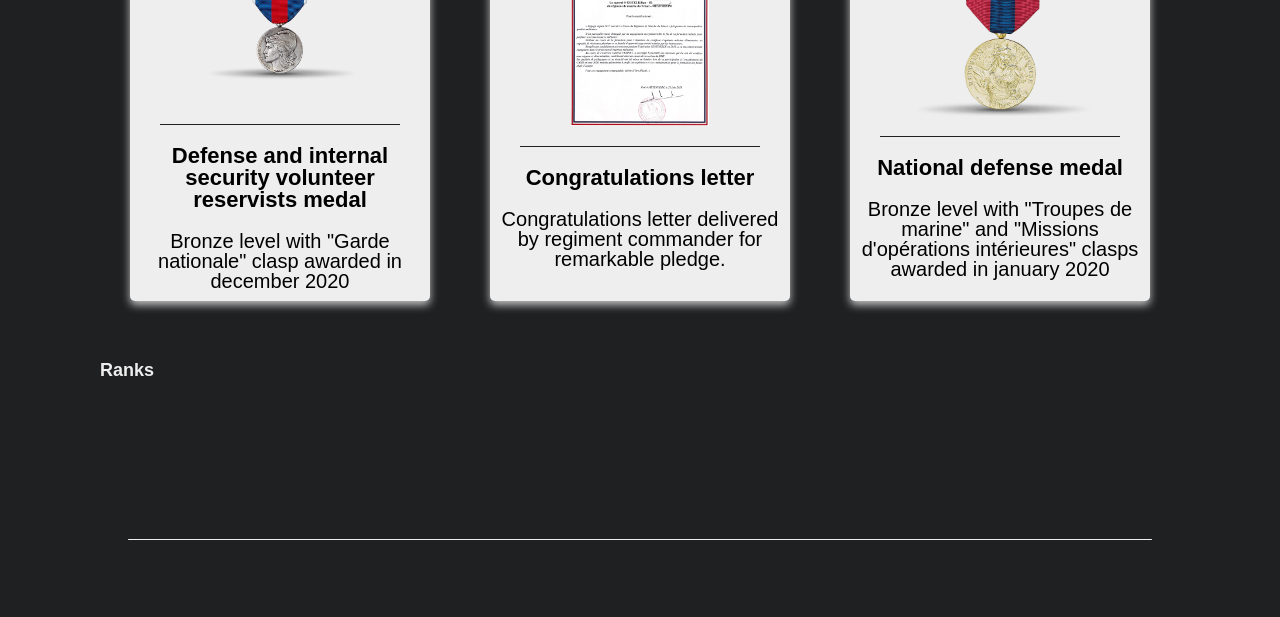
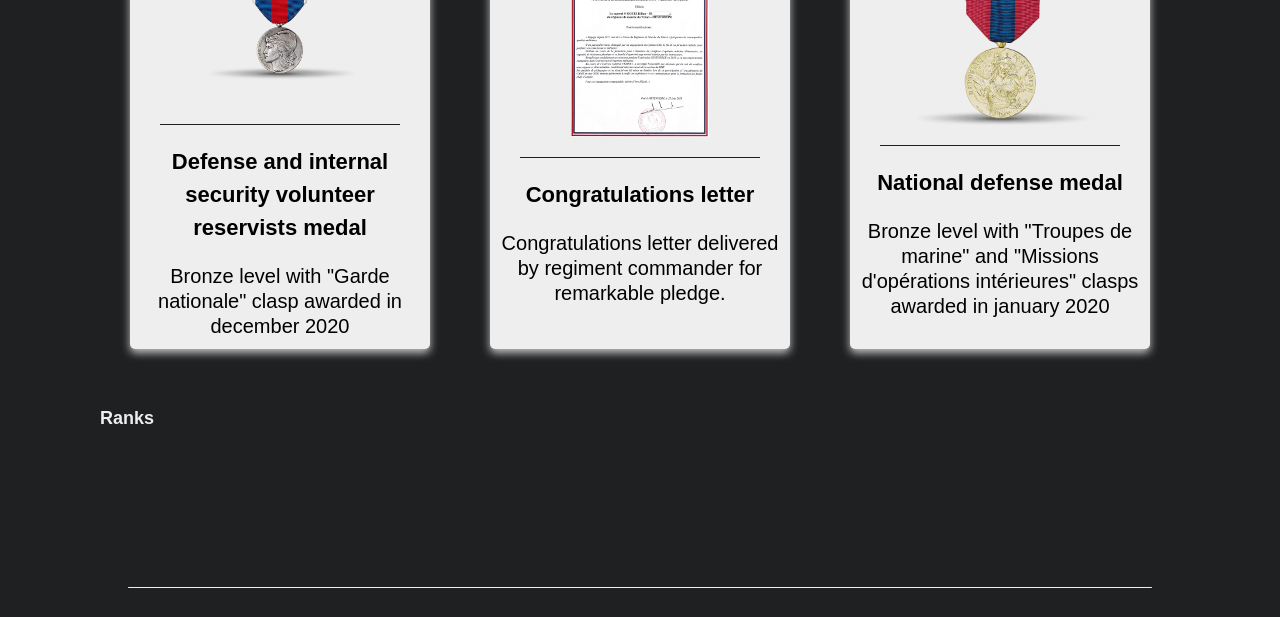
Before and after one commit to Beladric/portfolio, a plain HTML site: page workExperience/workExperience.html in a window 1280 px wide. Shown: the part 2279-2896 px from the top of the page. Drawn offline with Linux system fonts and the light colour scheme.

Commit message:
Refactor text style of work experiences card

```diff
--- a/workExperience/workExperience.sass
+++ b/workExperience/workExperience.sass
@@ -420,12 +420,12 @@ body
   font-family: "Josefin Sans", sans-serif
   font-weight: 700
   font-size: 22px
-  line-height: 22px
+  line-height: 33px
   margin: 0
 
 .card p
   font-size: 20px
-  line-height: 20px
+  line-height: 25px
   font-family: "Josefin Sans", sans-serif
   margin: 0
 
```
Also changed, not shown: workExperience/workExperience.css.
